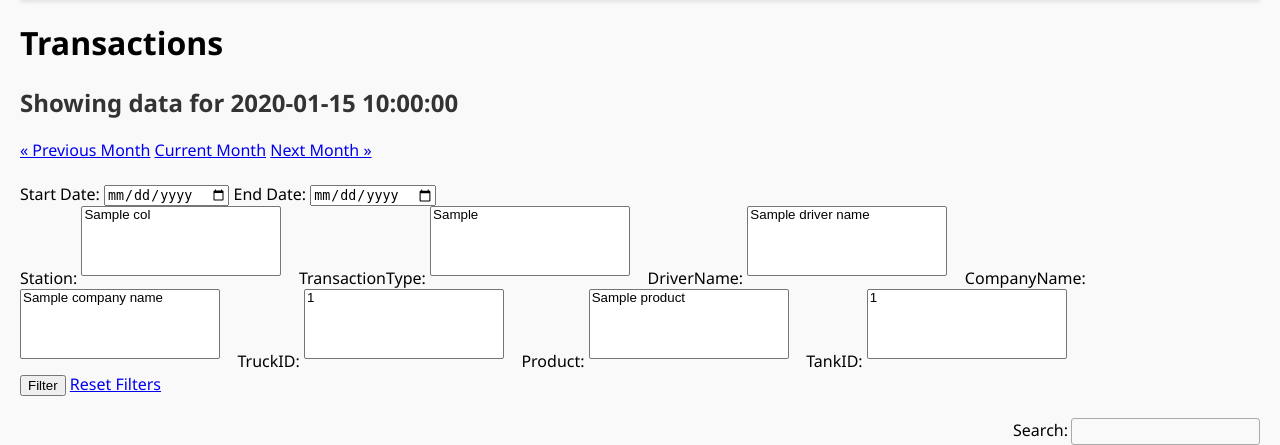
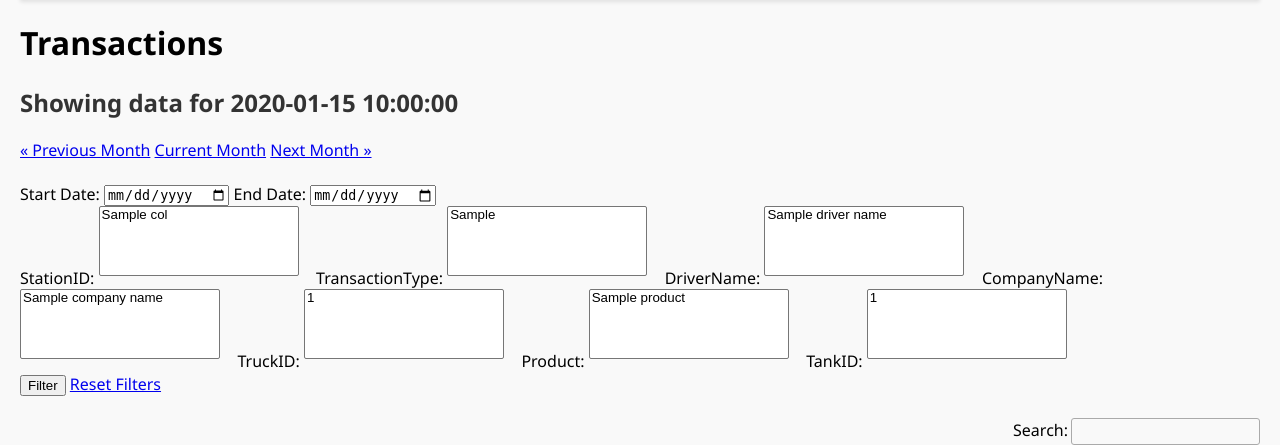
Before and after one commit to Quietsphere/flask-sql-viewer, a Flask app: template templates/transactions.html in a window 1280 px wide. Shown: the part 42-487 px from the top of the page. Run offline with Flask 3, Linux system fonts and the light colour scheme; the template is opened without the code that fills it: most values are stand-ins (such as "Sample title", 1, 10 or a date in 2020); some libraries are stand-ins or nearby versions.

Commit message:
update engine ref 4

```diff
--- a/app.py
+++ b/app.py
@@ -95,7 +95,7 @@ def transactions():
 
     query_parts = []
 
-    add_multiselect_filter("Station")
+    add_multiselect_filter("StationID")
     add_multiselect_filter("TransactionType")
     add_multiselect_filter("DriverName")
     add_multiselect_filter("CompanyName")
@@ -115,7 +115,7 @@ def transactions():
 
     # Get dropdown options for each filter
     filters = {
-        "stations": get_distinct_values("Station"),
+        "stations": get_distinct_values("StationID"),
         "transaction_types": get_distinct_values("TransactionType"),
         "driver_names": get_distinct_values("DriverName"),
         "company_names": get_distinct_values("CompanyName"),
--- a/templates/transactions.html
+++ b/templates/transactions.html
@@ -53,7 +53,7 @@
         <br>
 
         <!-- Multi-select dropdowns -->
-        {% for col in ['Station', 'TransactionType', 'DriverName', 'CompanyName', 'TruckID', 'Product', 'TankID'] %}
+        {% for col in ['StationID', 'TransactionType', 'DriverName', 'CompanyName', 'TruckID', 'Product', 'TankID'] %}
             <label for="{{ col }}">{{ col }}:</label>
             <select id="{{ col }}" name="{{ col }}" multiple="multiple" class="filter-select">
                 {% for option in filters[col] %}
```
